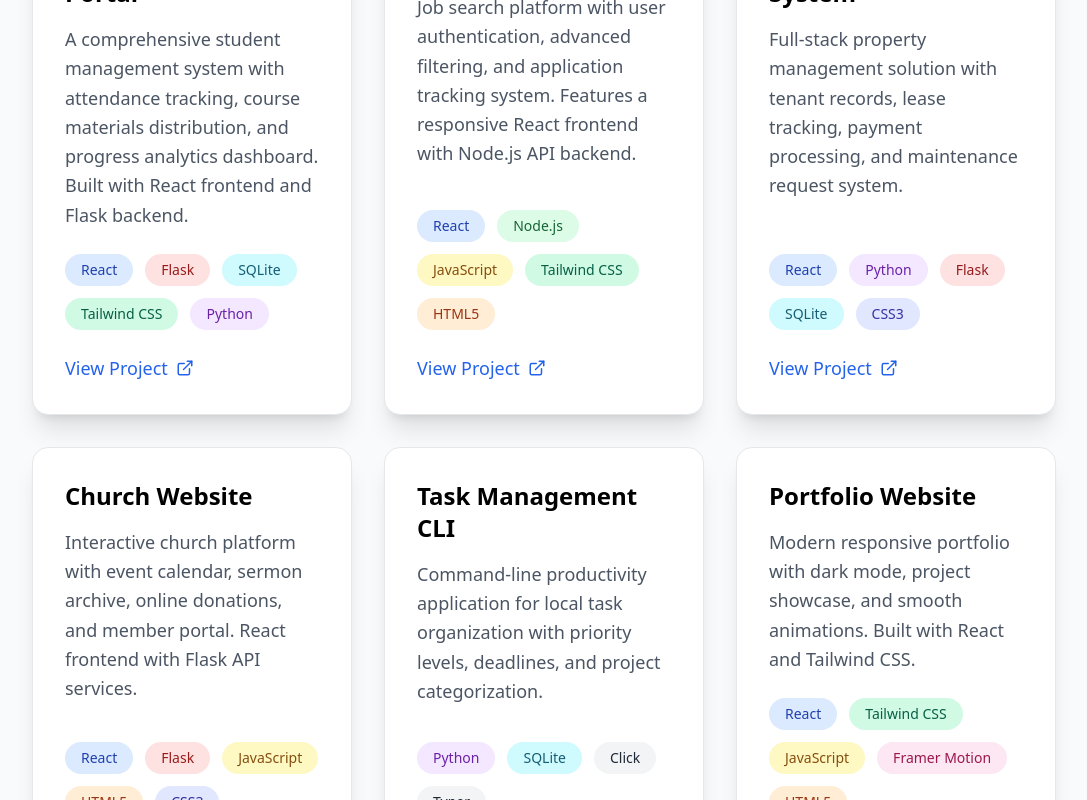
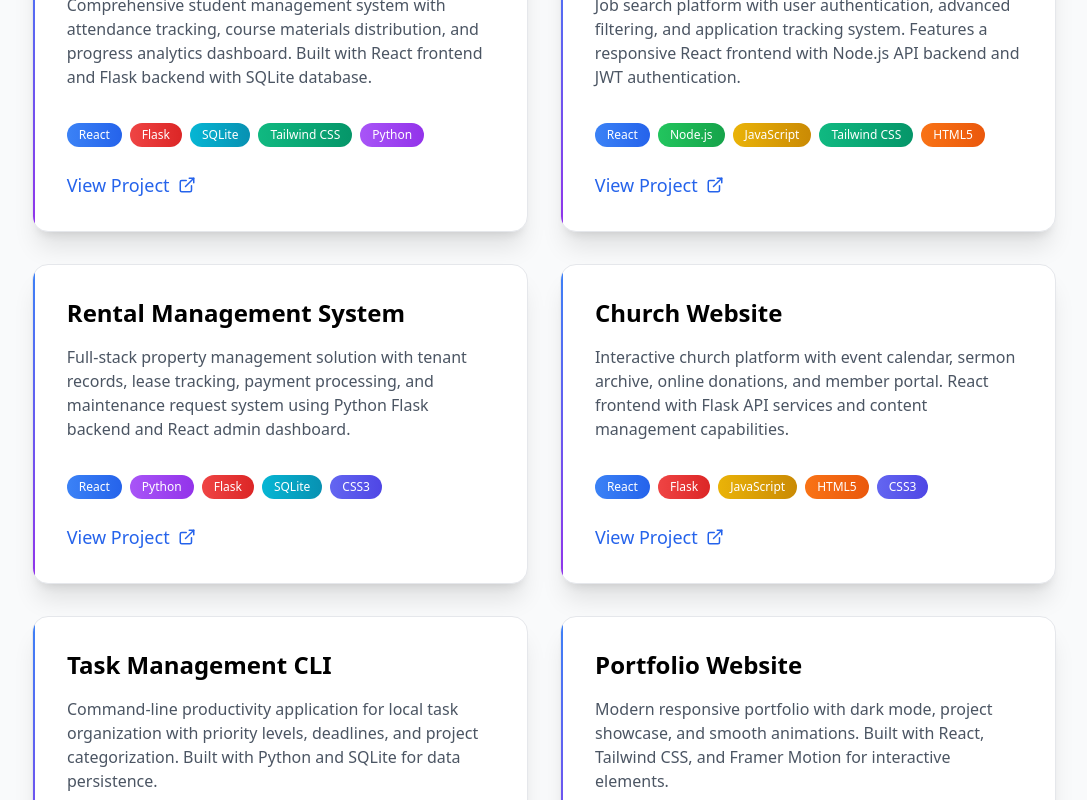
Before and after one commit to masindes/-portfolio_website, a React (Vite) app: page / in a window 1280 px wide. Shown: the part 1960-2760 px from the top of the page, without its empty margins (96-1183 px from the left). Built offline with nearby package versions, Linux system fonts and the light colour scheme.

Commit message:
initial projects

```diff
--- a/src/components/Projects.jsx
+++ b/src/components/Projects.jsx
@@ -4,37 +4,37 @@ import { FiExternalLink } from 'react-icons/fi';
 const projects = [
   {
     title: "Moringa School Portal",
-    description: "A comprehensive student management system with attendance tracking, course materials distribution, and progress analytics dashboard. Built with React frontend and Flask backend.",
+    description: "Comprehensive student management system with attendance tracking, course materials distribution, and progress analytics dashboard. Built with React frontend and Flask backend with SQLite database.",
     tags: ["React", "Flask", "SQLite", "Tailwind CSS", "Python"],
     link: "#"
   },
   {
     title: "React Jobs App",
-    description: "Job search platform with user authentication, advanced filtering, and application tracking system. Features a responsive React frontend with Node.js API backend.",
+    description: "Job search platform with user authentication, advanced filtering, and application tracking system. Features a responsive React frontend with Node.js API backend and JWT authentication.",
     tags: ["React", "Node.js", "JavaScript", "Tailwind CSS", "HTML5"],
     link: "#"
   },
   {
     title: "Rental Management System",
-    description: "Full-stack property management solution with tenant records, lease tracking, payment processing, and maintenance request system.",
+    description: "Full-stack property management solution with tenant records, lease tracking, payment processing, and maintenance request system using Python Flask backend and React admin dashboard.",
     tags: ["React", "Python", "Flask", "SQLite", "CSS3"],
     link: "#"
   },
   {
     title: "Church Website",
-    description: "Interactive church platform with event calendar, sermon archive, online donations, and member portal. React frontend with Flask API services.",
+    description: "Interactive church platform with event calendar, sermon archive, online donations, and member portal. React frontend with Flask API services and content management capabilities.",
     tags: ["React", "Flask", "JavaScript", "HTML5", "CSS3"],
     link: "#"
   },
   {
     title: "Task Management CLI",
-    description: "Command-line productivity application for local task organization with priority levels, deadlines, and project categorization.",
+    description: "Command-line productivity application for local task organization with priority levels, deadlines, and project categorization. Built with Python and SQLite for data persistence.",
     tags: ["Python", "SQLite", "Click", "Typer"],
     link: "#"
   },
   {
     title: "Portfolio Website",
-    description: "Modern responsive portfolio with dark mode, project showcase, and smooth animations. Built with React and Tailwind CSS.",
+    description: "Modern responsive portfolio with dark mode, project showcase, and smooth animations. Built with React, Tailwind CSS, and Framer Motion for interactive elements.",
     tags: ["React", "Tailwind CSS", "JavaScript", "Framer Motion", "HTML5"],
     link: "#"
   }
@@ -42,18 +42,16 @@ const projects = [
 
 // Color mapping for technologies
 const tagColors = {
-  'React': { bg: 'bg-blue-100', text: 'text-blue-800', darkBg: 'dark:bg-blue-900/30', darkText: 'dark:text-blue-400' },
-  'Node.js': { bg: 'bg-green-100', text: 'text-green-800', darkBg: 'dark:bg-green-900/30', darkText: 'dark:text-green-400' },
-  'JavaScript': { bg: 'bg-yellow-100', text: 'text-yellow-800', darkBg: 'dark:bg-yellow-900/30', darkText: 'dark:text-yellow-400' },
-  'Python': { bg: 'bg-purple-100', text: 'text-purple-800', darkBg: 'dark:bg-purple-900/30', darkText: 'dark:text-purple-400' },
-  'Flask': { bg: 'bg-red-100', text: 'text-red-800', darkBg: 'dark:bg-red-900/30', darkText: 'dark:text-red-400' },
-  'SQLite': { bg: 'bg-cyan-100', text: 'text-cyan-800', darkBg: 'dark:bg-cyan-900/30', darkText: 'dark:text-cyan-400' },
-  'Tailwind CSS': { bg: 'bg-emerald-100', text: 'text-emerald-800', darkBg: 'dark:bg-emerald-900/30', darkText: 'dark:text-emerald-400' },
-  'HTML5': { bg: 'bg-orange-100', text: 'text-orange-800', darkBg: 'dark:bg-orange-900/30', darkText: 'dark:text-orange-400' },
-  'CSS3': { bg: 'bg-indigo-100', text: 'text-indigo-800', darkBg: 'dark:bg-indigo-900/30', darkText: 'dark:text-indigo-400' },
-  'Framer Motion': { bg: 'bg-pink-100', text: 'text-pink-800', darkBg: 'dark:bg-pink-900/30', darkText: 'dark:text-pink-400' },
-  'Click': { bg: 'bg-gray-100', text: 'text-gray-800', darkBg: 'dark:bg-gray-700', darkText: 'dark:text-gray-300' },
-  'Typer': { bg: 'bg-gray-100', text: 'text-gray-800', darkBg: 'dark:bg-gray-700', darkText: 'dark:text-gray-300' }
+  'React': 'from-blue-500 to-blue-600',
+  'Node.js': 'from-green-500 to-green-600',
+  'JavaScript': 'from-yellow-500 to-yellow-600',
+  'Python': 'from-purple-500 to-purple-600',
+  'Flask': 'from-red-500 to-red-600',
+  'SQLite': 'from-cyan-500 to-cyan-600',
+  'Tailwind CSS': 'from-emerald-500 to-emerald-600',
+  'HTML5': 'from-orange-500 to-orange-600',
+  'CSS3': 'from-indigo-500 to-indigo-600',
+  'Framer Motion': 'from-pink-500 to-pink-600'
 };
 
 export default function Projects() {
@@ -70,7 +68,7 @@ export default function Projects() {
           My <span className="text-transparent bg-clip-text bg-gradient-to-r from-blue-600 to-purple-600">Projects</span>
         </motion.h2>
 
-        <div className="grid grid-cols-1 md:grid-cols-2 lg:grid-cols-3 gap-8">
+        <div className="grid grid-cols-1 lg:grid-cols-2 gap-8">
           {projects.map((project, index) => (
             <motion.div
               key={index}
@@ -78,29 +76,28 @@ export default function Projects() {
               whileInView={{ opacity: 1, y: 0 }}
               transition={{ duration: 0.5, delay: index * 0.1 }}
               viewport={{ once: true }}
-              whileHover={{ y: -8, scale: 1.02 }}
-              className="bg-white dark:bg-gray-800 p-8 rounded-2xl shadow-xl hover:shadow-2xl transition-all border border-gray-200 dark:border-gray-700 flex flex-col h-full"
+              whileHover={{ y: -5 }}
+              className="bg-white dark:bg-gray-800 rounded-2xl shadow-xl hover:shadow-2xl transition-all border border-gray-200 dark:border-gray-700 overflow-hidden flex flex-col md:flex-row h-80"
             >
+              {/* Gradient side bar */}
+              <div className="w-full md:w-1.5 bg-gradient-to-b from-blue-500 to-purple-600"></div>
+
+              {/* Content area */}
+              <div className="p-8 flex flex-col flex-grow">
                 <h3 className="text-2xl font-bold mb-4 dark:text-white">{project.title}</h3>
-              <p className="text-gray-600 dark:text-gray-300 mb-6 flex-grow text-lg leading-relaxed">{project.description}</p>
-              <div className="flex flex-wrap gap-3 mb-6">
-                {project.tags.map((tag, i) => {
-                  const color = tagColors[tag] || {
-                    bg: 'bg-gray-100',
-                    text: 'text-gray-800',
-                    darkBg: 'dark:bg-gray-700',
-                    darkText: 'dark:text-gray-300'
-                  };
-                  return (
+                <p className="text-gray-600 dark:text-gray-300 mb-6 flex-grow">{project.description}</p>
+
+                <div className="flex flex-wrap gap-2 mb-6">
+                  {project.tags.map((tag, i) => (
                     <span
                       key={i}
-                      className={`px-4 py-1.5 rounded-full text-sm font-medium ${color.bg} ${color.text} ${color.darkBg} ${color.darkText}`}
+                      className={`px-3 py-1 rounded-full text-xs font-medium text-white bg-gradient-to-r ${tagColors[tag] || 'from-gray-500 to-gray-600'}`}
                     >
                       {tag}
                     </span>
-                  );
-                })}
+                  ))}
                 </div>
+
                 <a
                   href={project.link}
                   target="_blank"
@@ -110,6 +107,7 @@ export default function Projects() {
                   View Project
                   <FiExternalLink className="ml-2 transition-transform group-hover:translate-x-1" />
                 </a>
+              </div>
             </motion.div>
           ))}
         </div>
```
Lines whose indentation alone changed are shown as unchanged.
